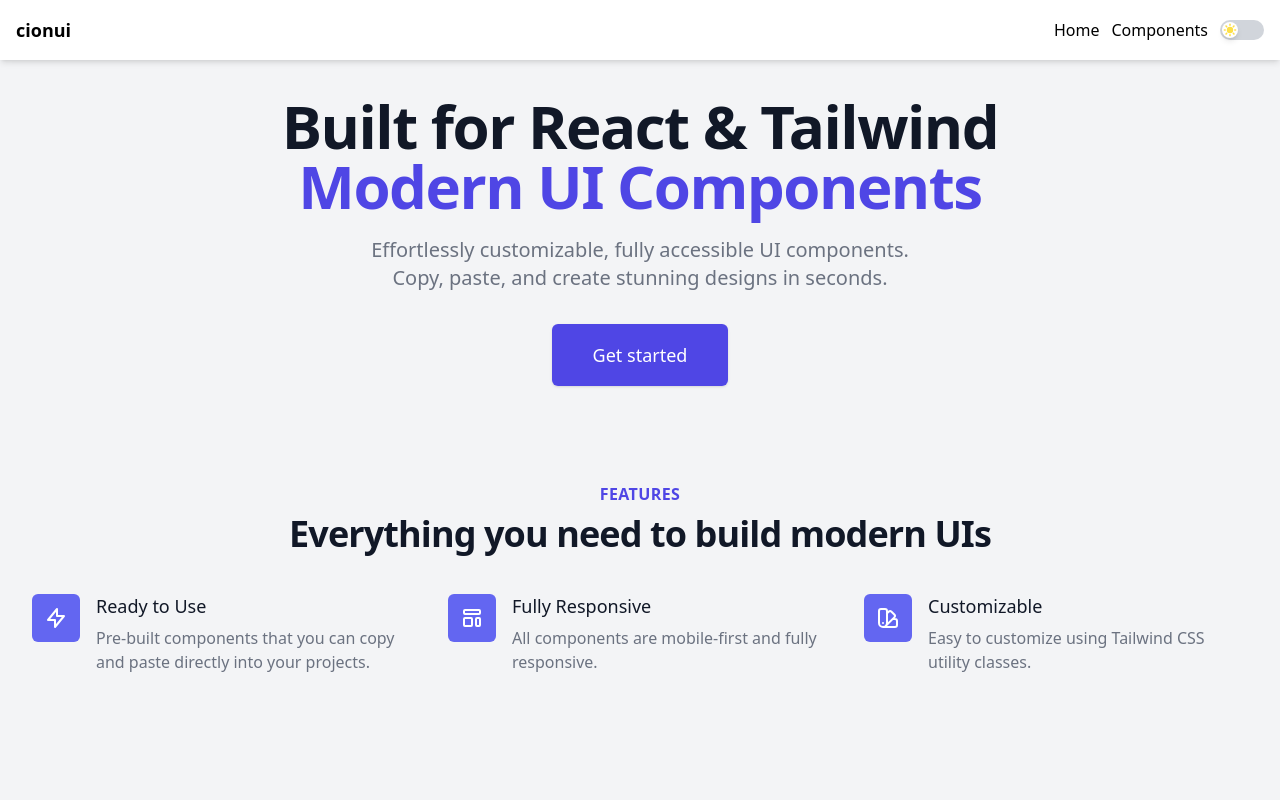
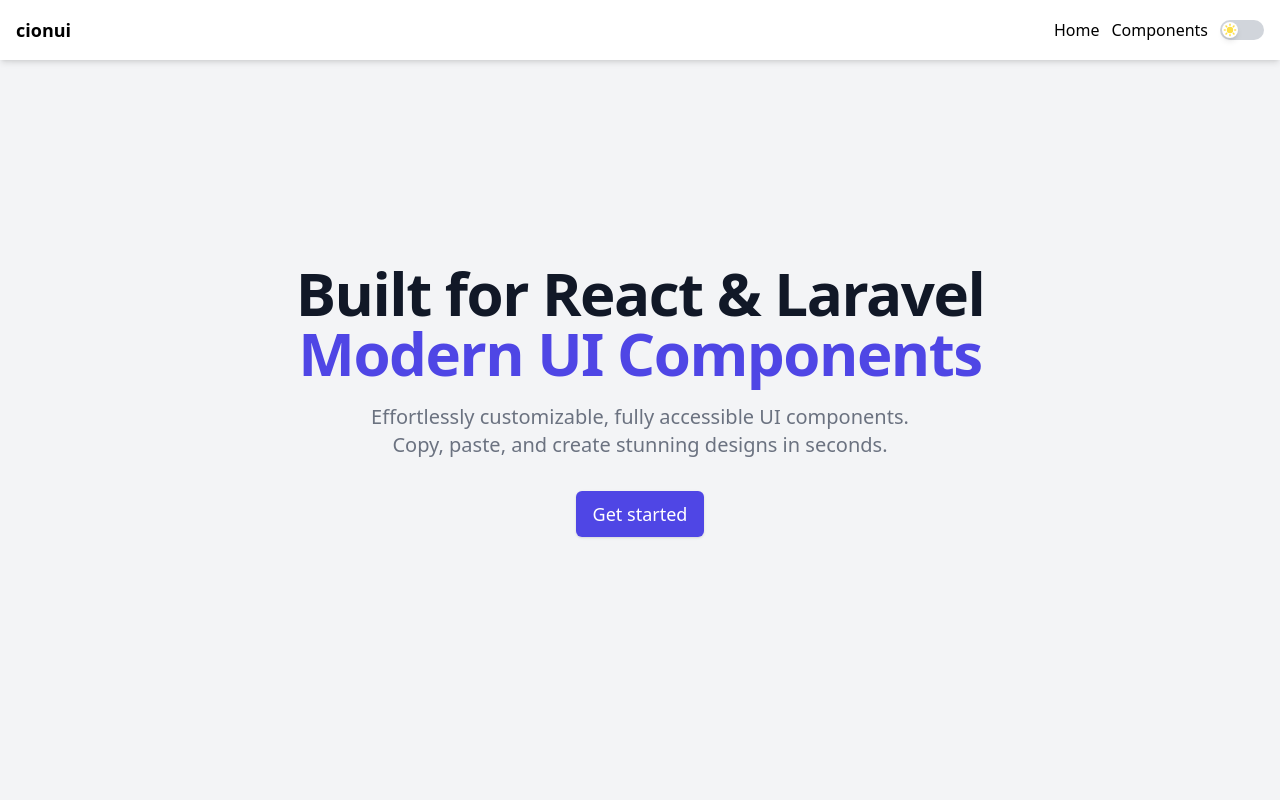
Before and after one commit to AndresElacion/cionui, a React (Vite) app: page / in a window 1280 px wide. Shown: the top 800 px of the page. Built offline with nearby package versions, Linux system fonts and the light colour scheme.

Commit message:
configured welcome

```diff
--- a/src/layout/Layout.tsx
+++ b/src/layout/Layout.tsx
@@ -12,13 +12,13 @@ export default function Layout() {
       	{/* Main Nav */}
 		<div className="fixed top-0 left-0 w-full bg-white shadow-md z-10">
 			<div className="flex container max-w-7xl mx-auto items-center justify-between p-4">
-			<h1 className="text-lg font-bold">cionui</h1>
+			<Link to="/" className="text-lg font-bold">cionui</Link>
 			<nav className="space-x-3 hidden lg:flex">
 				<Link to="/" className="hover:text-blue-600">
-				Home
+					Home
 				</Link>
 				<Link to="/Components" className="hover:text-blue-600">
-				Components
+					Components
 				</Link>
 			</nav>
 
--- a/src/layout/WelcomeLayout.tsx
+++ b/src/layout/WelcomeLayout.tsx
@@ -6,7 +6,7 @@ export default function WelcomeLayout() {
 			{/* Main Nav */}
 			<div className="fixed top-0 left-0 w-full bg-white shadow-md z-10">
 				<div className="flex container max-w-7xl mx-auto items-center justify-between p-4">
-					<h1 className="text-lg font-bold">cionui</h1>
+					<Link to="/" className="text-lg font-bold">cionui</Link>
 					<nav className="space-x-3 flex">
 						<Link to="/" className="hover:text-blue-600">
 							Home
@@ -26,7 +26,7 @@ export default function WelcomeLayout() {
 
 				{/* Main Content */}
 				<div
-					className="flex-grow transition-all"
+					className="flex-grow transition-all dark:bg-gray-900 bg-gray-100"
 				>
 					{/* Outlet for nested routes */}
 					<Outlet />
--- a/src/pages/Welcome.tsx
+++ b/src/pages/Welcome.tsx
@@ -3,13 +3,13 @@ import { Link } from "react-router-dom";
 export default function Welcome() {
     return (
         <div>
-            <div className="max-h-screen dark:bg-gray-900 bg-gray-100">
+            <div className="">
                 {/* Hero Section */}
-                <div className="mt-12 flex items-center justify-center py-12 px-4 sm:px-6 lg:px-8">
+                <div className="flex items-center justify-center h-screen py-12 px-4 sm:px-6 lg:px-8">
                     <div className="max-w-7xl mx-auto px-4 sm:px-6 lg:px-8">
                         <div className="text-center">
                             <h1 className="text-4xl tracking-tight font-extrabold text-gray-900 sm:text-5xl md:text-6xl">
-                                <span className="block">Built for React & Tailwind</span>
+                                <span className="block dark:text-gray-100">Built for React & Laravel</span>
                                 <span className="block text-indigo-600">Modern UI Components</span>
                             </h1>
 
@@ -22,9 +22,9 @@ export default function Welcome() {
                                 <div className="rounded-md shadow">
                                 <Link
                                     to="/Components"
-                                    className="w-full flex items-center justify-center px-8 py-3 border
-                                            border-transparent text-base font-medium rounded-md text-white
-                                            bg-indigo-600 hover:bg-indigo-700 md:py-4 md:text-lg md:px-10"
+                                    className="w-full flex items-center justify-center text-lg px-4 py-2 border
+                                            border-transparent font-medium rounded-md text-white
+                                            bg-indigo-600 hover:scale-[105%] ease-out transition duration-300"
                                 >
                                     Get started
                                 </Link>
@@ -35,11 +35,11 @@ export default function Welcome() {
                 </div>
 
                 {/* Feature Section */}
-                <div className="py-12">
+                <div className="py-12 max-w-7xl mx-auto">
                     <div className=" px-4 sm:px-6 lg:px-8">
                         <div className="lg:text-center">
                             <h2 className="text-base text-indigo-600 font-semibold tracking-wide uppercase">Features</h2>
-                            <p className="mt-2 text-3xl leading-8 font-extrabold tracking-tight text-gray-900 sm:text-4xl">
+                            <p className="mt-2 text-3xl leading-8 font-extrabold tracking-tight text-gray-900 dark:text-gray-100 sm:text-4xl">
                             Everything you need to build modern UIs
                             </p>
                         </div>
@@ -47,39 +47,39 @@ export default function Welcome() {
                         <div className="mt-10">
                             <div className="space-y-10 md:space-y-0 md:grid md:grid-cols-3 md:gap-x-8 md:gap-y-10">
                             {/* Feature 1 */}
-                            <div className="relative">
+                            <div className="relative borer border-gray-400 border-2 dark:border-none rounded-lg dark:bg-gray-800 p-8 hover:scale-[105%] ease-out transition duration-300">
                                 <div className="absolute flex items-center justify-center h-12 w-12 rounded-md bg-indigo-500 text-white">
                                 <svg className="h-6 w-6" fill="none" viewBox="0 0 24 24" stroke="currentColor">
                                     <path strokeLinecap="round" strokeLinejoin="round" strokeWidth={2} d="M13 10V3L4 14h7v7l9-11h-7z" />
                                 </svg>
                                 </div>
-                                <p className="ml-16 text-lg leading-6 font-medium text-gray-900">Ready to Use</p>
+                                <p className="ml-16 text-lg leading-6 font-medium text-gray-900 dark:text-gray-100">Ready to Use</p>
                                 <p className="mt-2 ml-16 text-base text-gray-500">
                                 Pre-built components that you can copy and paste directly into your projects.
                                 </p>
                             </div>
 
                             {/* Feature 2 */}
-                            <div className="relative">
+                            <div className="relative borer border-gray-400 border-2 dark:border-none rounded-lg dark:bg-gray-800 p-8 hover:scale-[105%] ease-out transition duration-300">
                                 <div className="absolute flex items-center justify-center h-12 w-12 rounded-md bg-indigo-500 text-white">
                                 <svg className="h-6 w-6" fill="none" viewBox="0 0 24 24" stroke="currentColor">
                                     <path strokeLinecap="round" strokeLinejoin="round" strokeWidth={2} d="M4 5a1 1 0 011-1h14a1 1 0 011 1v2a1 1 0 01-1 1H5a1 1 0 01-1-1V5zM4 13a1 1 0 011-1h6a1 1 0 011 1v6a1 1 0 01-1 1H5a1 1 0 01-1-1v-6zM16 13a1 1 0 011-1h2a1 1 0 011 1v6a1 1 0 01-1 1h-2a1 1 0 01-1-1v-6z" />
                                 </svg>
                                 </div>
-                                <p className="ml-16 text-lg leading-6 font-medium text-gray-900">Fully Responsive</p>
+                                <p className="ml-16 text-lg leading-6 font-medium text-gray-900 dark:text-gray-100">Fully Responsive</p>
                                 <p className="mt-2 ml-16 text-base text-gray-500">
                                 All components are mobile-first and fully responsive.
                                 </p>
                             </div>
 
                             {/* Feature 3 */}
-                            <div className="relative">
+                            <div className="relative borer border-gray-400 border-2 dark:border-none rounded-lg dark:bg-gray-800 p-8 hover:scale-[105%] ease-out transition duration-300">
                                 <div className="absolute flex items-center justify-center h-12 w-12 rounded-md bg-indigo-500 text-white">
                                 <svg className="h-6 w-6" fill="none" viewBox="0 0 24 24" stroke="currentColor">
                                     <path strokeLinecap="round" strokeLinejoin="round" strokeWidth={2} d="M7 21a4 4 0 01-4-4V5a2 2 0 012-2h4a2 2 0 012 2v12a4 4 0 01-4 4zm0 0h12a2 2 0 002-2v-4a2 2 0 00-2-2h-2.343M11 7.343l1.657-1.657a2 2 0 012.828 0l2.829 2.829a2 2 0 010 2.828l-8.486 8.485M7 17h.01" />
                                 </svg>
                                 </div>
-                                <p className="ml-16 text-lg leading-6 font-medium text-gray-900">Customizable</p>
+                                <p className="ml-16 text-lg leading-6 font-medium text-gray-900 dark:text-gray-100">Customizable</p>
                                 <p className="mt-2 ml-16 text-base text-gray-500">
                                 Easy to customize using Tailwind CSS utility classes.
                                 </p>
@@ -91,7 +91,7 @@ export default function Welcome() {
 
                 {/* Footer */}
                 <footer>
-                    <div className="pt-20 px-4 sm:px-6 md:flex md:items-center md:justify-between lg:px-8">
+                    <div className="lg:pt-20 px-4 sm:px-6 md:flex md:items-center md:justify-between lg:px-8">
                         <div className="flex justify-center space-x-6 md:order-2">
                             <a href="https://github.com/AndresElacion/cionui" target="_blank" className="text-gray-400 hover:text-gray-500">
                                 <span className="sr-only">GitHub</span>
@@ -100,7 +100,7 @@ export default function Welcome() {
                                 </svg>
                             </a>
                         </div>
-                        <div className="mt-8 md:mt-0 md:order-1">
+                        <div className="my-8 md:mt-0 md:order-1">
                             <p className="text-center text-base text-gray-400">
                                 &copy; 2024 CION UI. All rights reserved.
                             </p>
```
